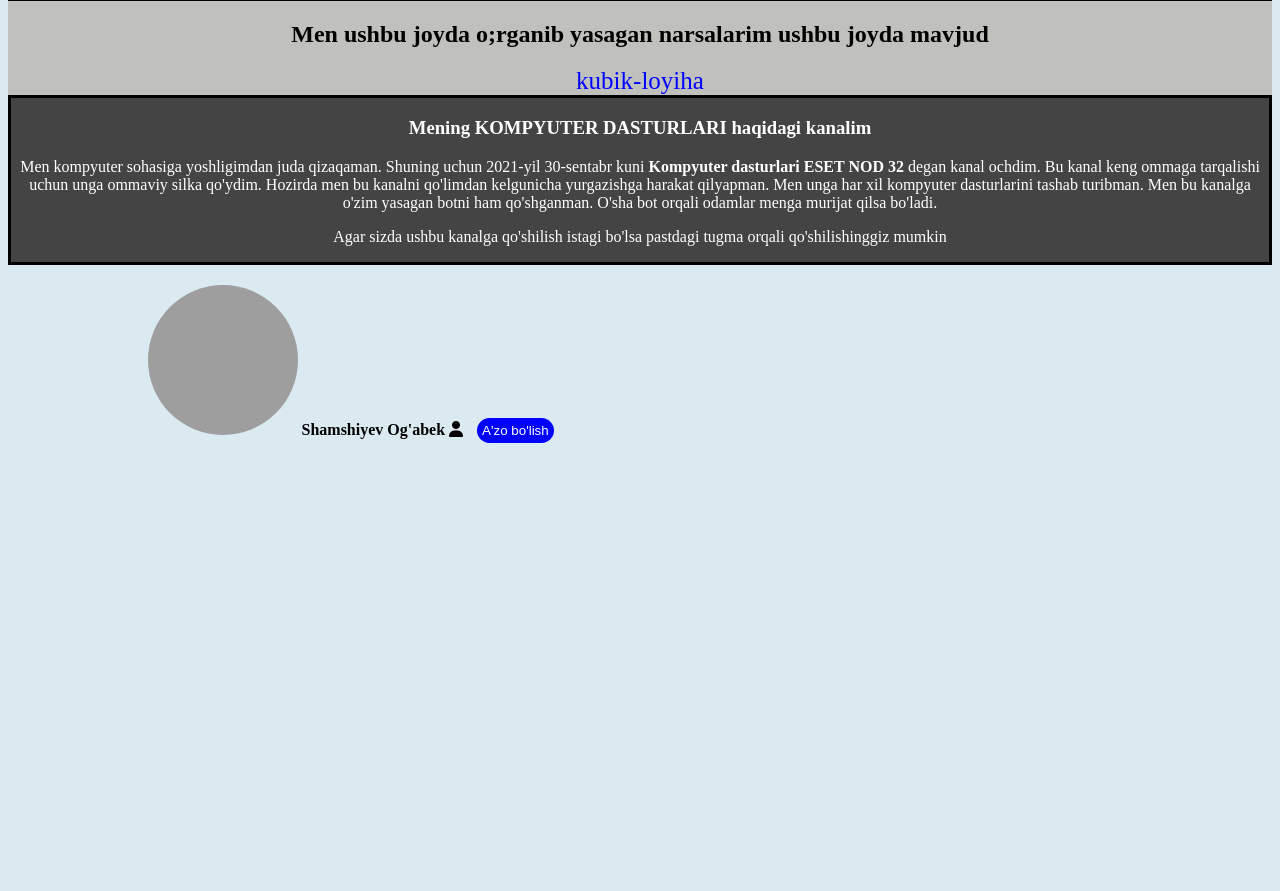
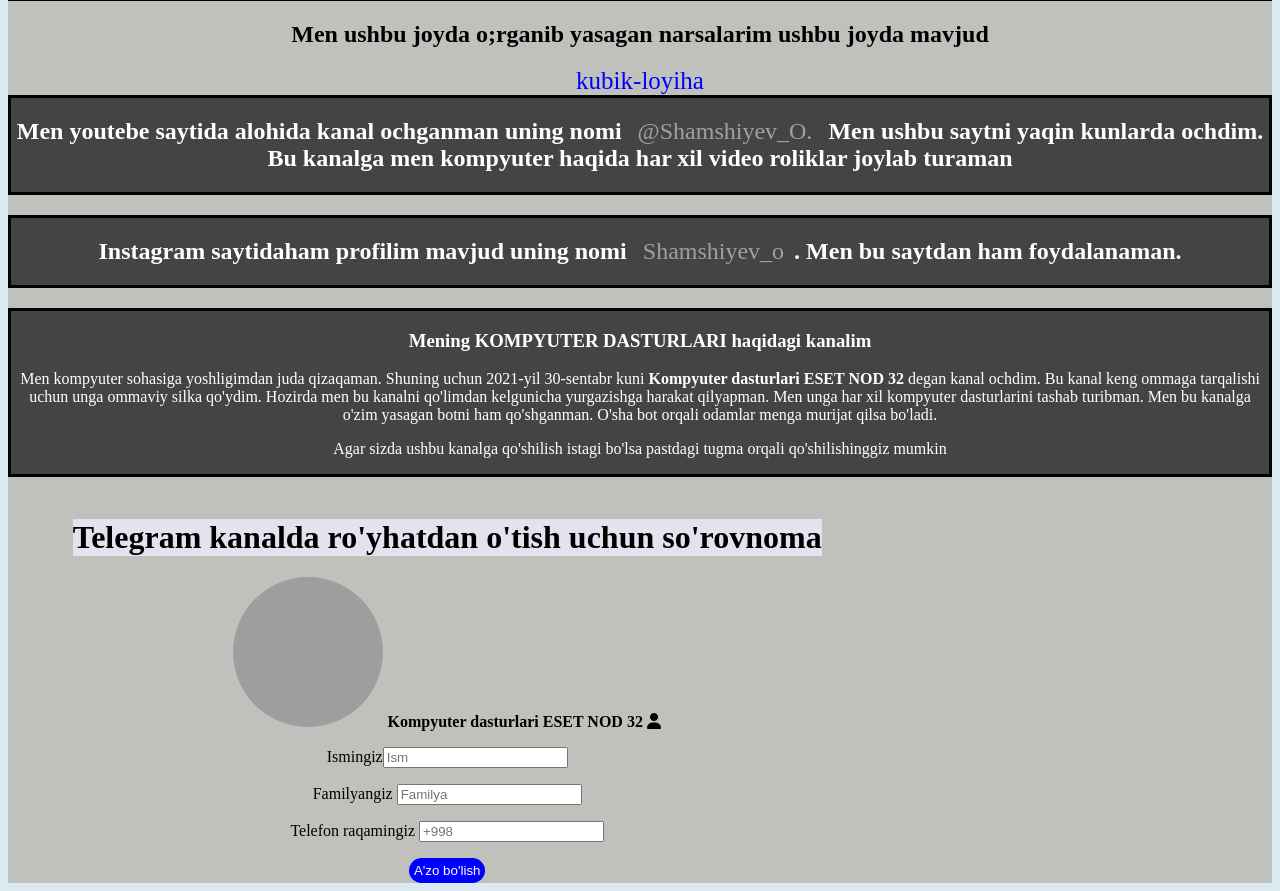
Before and after one commit to Ogabek55/About-me, a plain HTML site: page 6-darsuyishi.html in a window 1280 px wide. Shown: the part 999-1890 px from the top of the page. Before the commit the page ends 1442 px from the top, so only its background shows below. Drawn offline with Linux system fonts and the light colour scheme; grey boxes are pictures that could not be loaded.

Commit message:
new-feature

```diff
--- a/6-darsuyishi.css
+++ b/6-darsuyishi.css
@@ -39,13 +39,18 @@
 }
 
 .headre3 {
-  width: 55%;
-  float: left;
+  width: 60%;
+  float: center;
+  margin-left: 60px;
 }
 
 .feature {
+  text-align: center;
+}
+.feature__home {
   display: flex;
-  justify-content: space-between;
+  justify-content: center;
+  width: 100%;
 }
 .feature__button {
   color: white;
@@ -68,3 +73,11 @@
     width: 100%;
   }
 }
+@media screen and (max-width: 150px) {
+  .feature {
+    display: flex;
+  }
+  .media__img {
+    width: 100%;
+  }
+}
--- a/6-darsuyishi.html
+++ b/6-darsuyishi.html
@@ -26,7 +26,7 @@
             <p>
               <b> Batafsil ma'lumot:</b>
               <a href="https://t.me/kompyuter263" target="_blank">
-                Shamshiyev_O
+                @Shamshiyev_O
               </a>
             </p>
             <p>
@@ -66,6 +66,28 @@
                 ><span class="home__span">kubik-loyiha</span></a
               >
             </div>
+            <div id="box-4" class="box">
+              <h2>
+                Men youtebe saytida alohida kanal ochganman uning nomi
+                <a
+                  style="color: rgb(161, 159, 159)"
+                  href="https://www.youtube.com/@Shamshiyev_O"
+                  >@Shamshiyev_O.</a
+                >
+                Men ushbu saytni yaqin kunlarda ochdim. Bu kanalga men kompyuter
+                haqida har xil video roliklar joylab turaman
+              </h2>
+            </div>
+            <div id="box-4" class="box">
+              <h2>
+                Instagram saytidaham profilim mavjud uning nomi
+                <a
+                  style="color: rgb(161, 159, 159)"
+                  href="https://www.instagram.com/shamshiyev_o/"
+                  >Shamshiyev_o</a
+                >. Men bu saytdan ham foydalanaman.
+              </h2>
+            </div>
 
             <div id="box-4" class="box">
               <h3>Mening KOMPYUTER DASTURLARI haqidagi kanalim</h3>
@@ -85,22 +107,34 @@
               </p>
             </div>
             <div class="headre3">
-              <div>
-                <body>
+              <div class="feature__home">
                 <feature>
+                  <h1>Telegram kanalda ro'yhatdan o'tish uchun so'rovnoma</h1>
                   <img
                     src="https://www.seoded.ru/istoriya/img/nod32.png"
                     alt="profile-photo"
                     id="profile-photo"
                   />
-                    <b>Shamshiyev Og'abek</b>
+                  <b>Kompyuter dasturlari ESET NOD 32</b>
                   <i class="fas fa-user"> </i>
+                  <div>
+                    <p>
+                      Ismingiz<input type="text" placeholder="Ism" required />
+                    </p>
+                    <p>
+                      Familyangiz
+                      <input type="text" placeholder="Familya" required />
+                    </p>
+                    <p>
+                      Telefon raqamingiz
+                      <input type="tel" placeholder="+998" required />
+                    </p>
+                  </div>
 
-                    <a href="./t.me/kompyuter263">
+                  <a href="https://t.me/kompyuter263">
                     <button class="feature__button">A'zo bo'lish</button>
                   </a>
                 </feature>
-                </body>
               </div>
             </div>
           </header>
```
Lines whose indentation alone changed are shown as unchanged.
